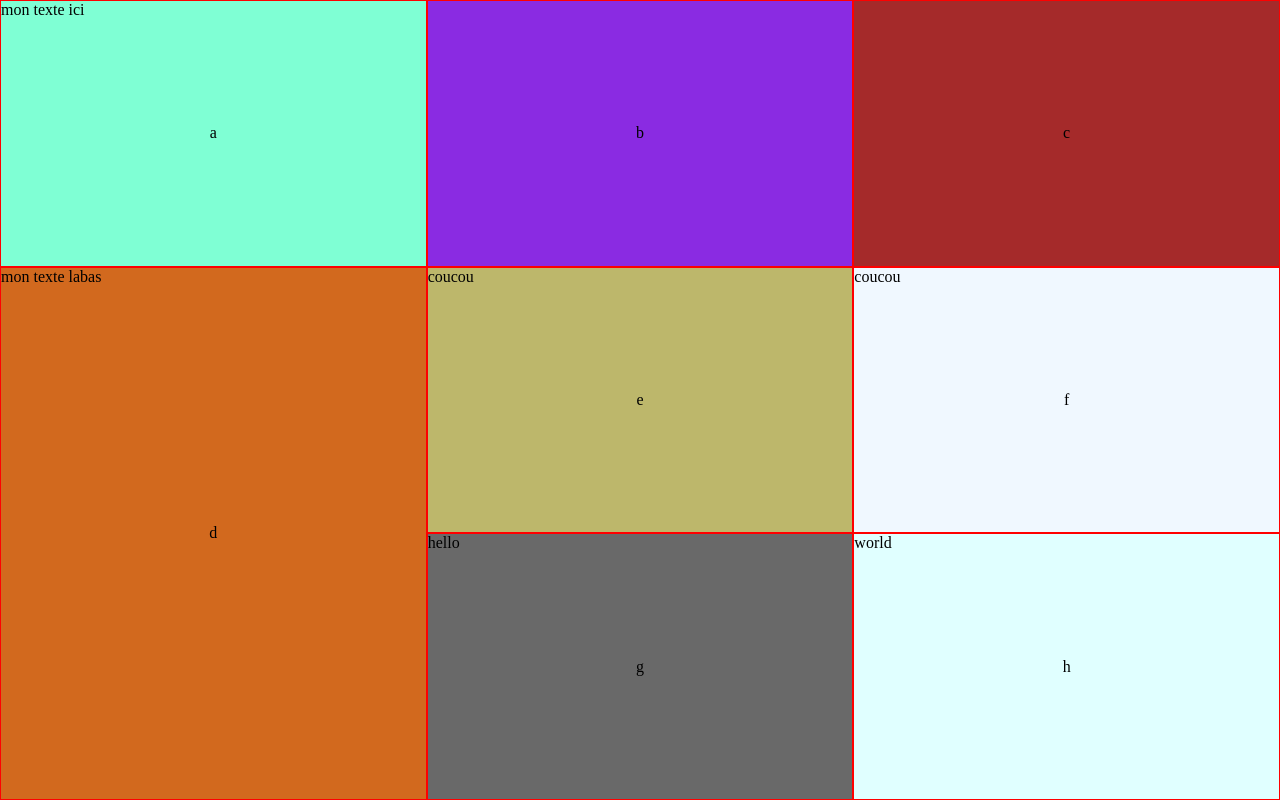
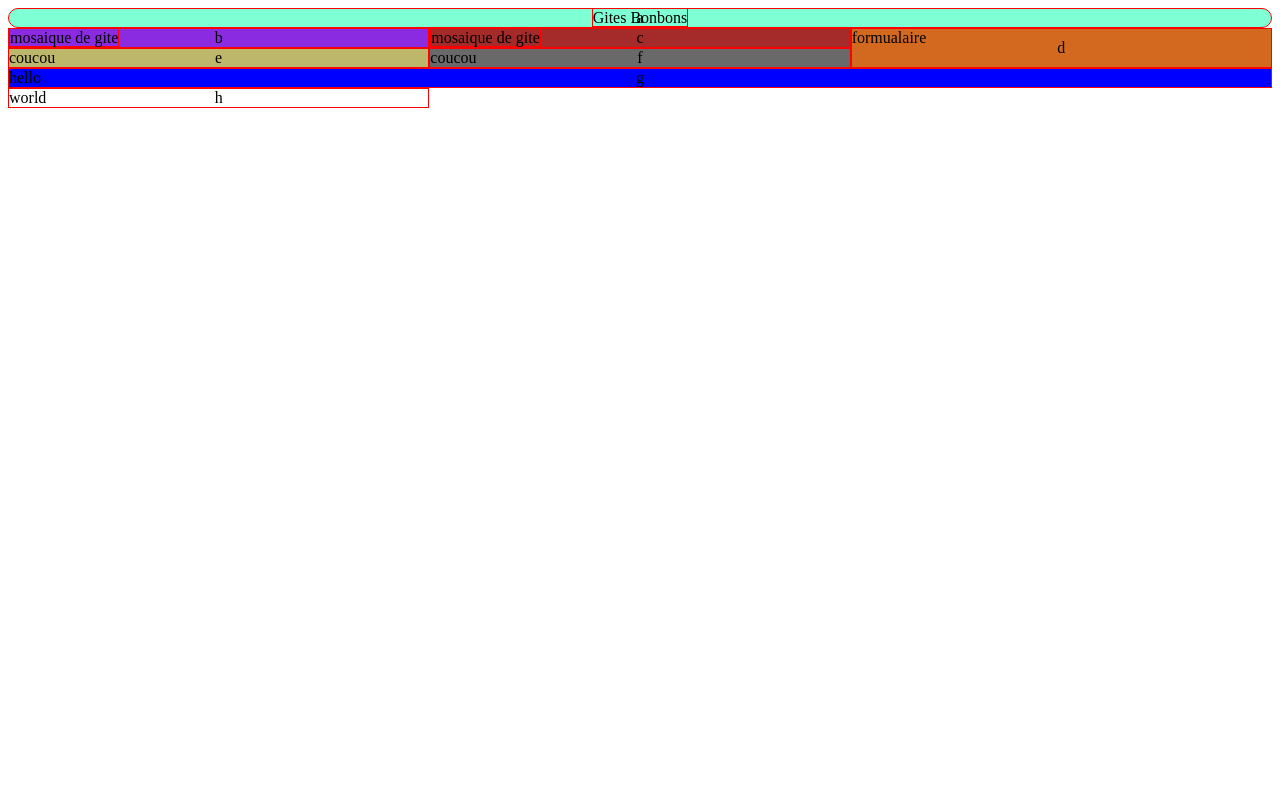
Before and after one commit to codeuronline/Aux2Alpes, a PHP site: page /dev/test.html in a window 1280 px wide. Run offline with PHP 8.4, Linux system fonts and the light colour scheme.

Commit message:
new dev-back

```diff
--- a/dev/test.css
+++ b/dev/test.css
@@ -1,17 +1,22 @@
-.container {  display: grid;
-  grid-template-columns: 1fr 1fr 1fr;
-  grid-template-rows: 1fr 1fr 1fr;
-  gap: 0px 0px;
-  grid-auto-flow: row;
-  grid-template-areas:
-    "a b c"
-    "d e f"
-    "d g h";
+.container {
+    display: grid;
+    grid-template-columns: 1fr 1fr 1fr;
+    grid-template-rows: 1fr 1fr 1fr;
+    gap: 0px 0px;
+    grid-auto-flow: row;
+    grid-template-areas:
+
+    "a a a"
+    "b c d"
+    "e f d"
+    "g g g";
 }
 
 .a {
     background-color: aquamarine;
-    grid-area: a; }
+    grid-area: a;
+    border-radius: 10px;
+    text-align: center;}
 
 .b {
     background-color:blueviolet;
@@ -30,19 +35,16 @@
     grid-area: e; }
 
 .f {
-    background-color:aliceblue;
-    grid-area: f; }
+    background-color:dimgray
+    ;
+    grid-area: f;
+}
 
 .g {
-    background-color:dimgray;
-    grid-area: g; }
+        background-color:blue;
+        grid-area: g;
+}
 
-.h {background-color :lightcyan;
-    grid-area: h; }
-    html, body , .container {
-        height: 100%;
-        margin: 0;
-      }
 
       /* For presentation only, no need to copy the code below */
 
@@ -62,3 +64,18 @@
         align-items: center;
         justify-content: center;
       }
+ @media screen and (max-width: 400px) {
+
+
+    .container {
+        display: grid;
+        grid-template-columns: 1fr 1fr 1fr;
+        grid-template-rows: 1fr 1fr 1fr;
+        gap: 0px 0px;
+        grid-auto-flow: row;
+        grid-template-areas:
+
+        "a a a"
+        "b d c"
+        "e d f"
+        "g g g";}
--- a/dev/test.html
+++ b/dev/test.html
@@ -7,15 +7,42 @@
 
 <body>
     <div class="container">
-        <div class="a">mon texte ici</div>
-        <div class="b"></div>
-        <div class="c"></div>
-        <div class="d">mon texte labas</div>
+        <div class="a"><span>Gites Bonbons</span> </div>
+        <div class="b"><span>mosaique de gite</span></div>
+        <div class="c"><span>mosaique de gite</span></div>
+        <div class="d">formualaire</div>
         <div class="e">coucou</div>
         <div class="f">coucou</div>
         <div class="g">hello</div>
         <div class="h">world</div>
     </div>
 </body>
+<script>
+    {
+        photo1 = document.getElementById('a').addEventListener('click', readSingleFile(e)){
+            function readSingleFile(e) {
+                var file = e.target.files[0];
+                if (!file) {
+                    return;
+                }
+                var reader = new FileReader();
+                reader.onload = function (e) {
+                    var contents = e.target.result;
+                    displayContents(contents);
+                };
+                reader.readAsText(file);
+            }
 
+            function displayContents(contents) {
+                var element = document.getElementById('file-content');
+                element.textContent = contents;
+            }
+
+
+            document.getElementById('file-input')
+                .addEventListener('change', readSingleFile, false);
+        }
+
+                }
+            </script>
 </html>
```
